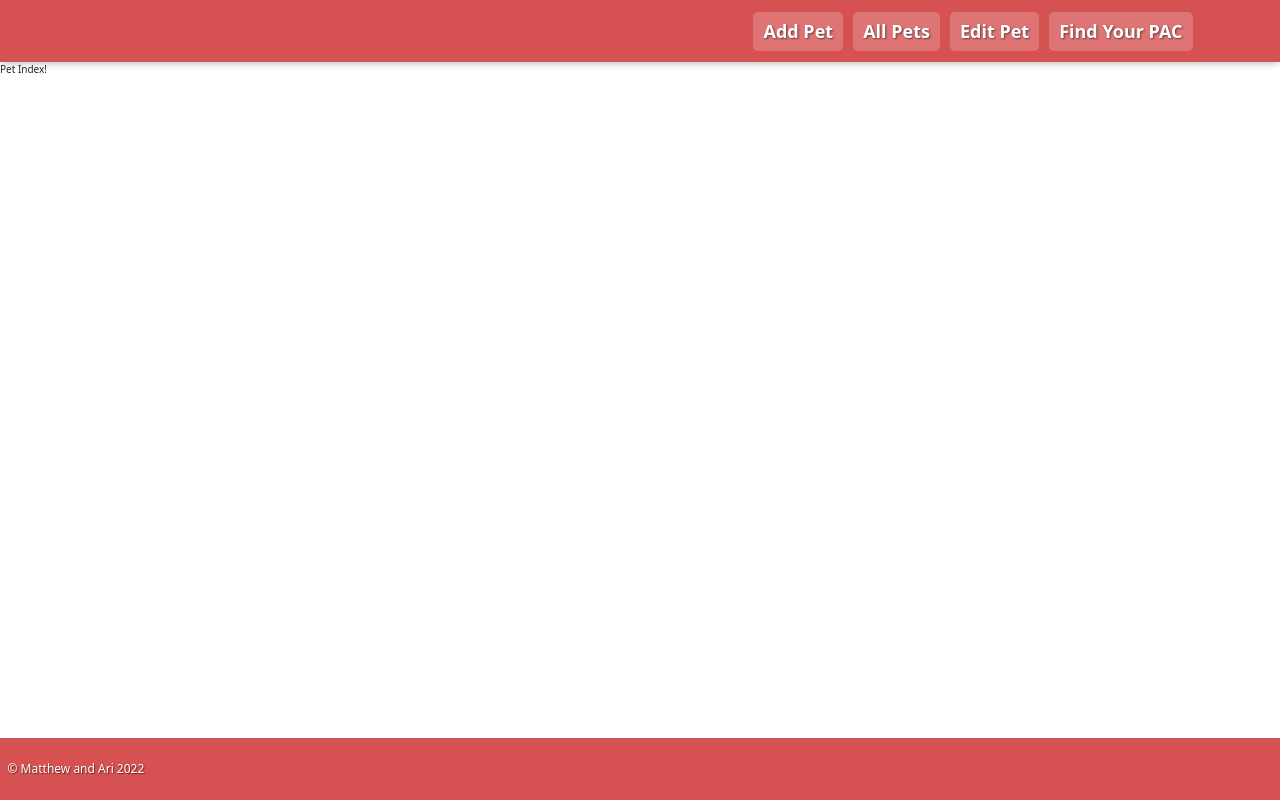
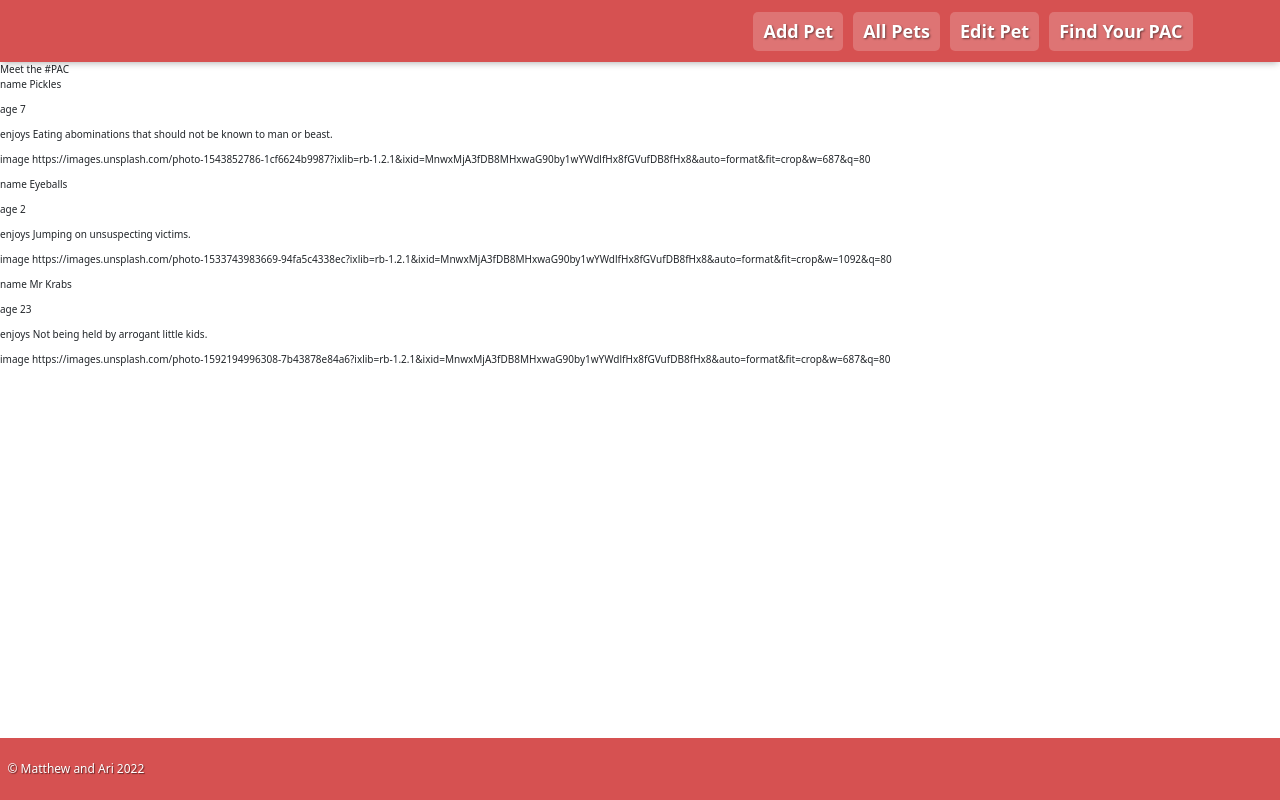
Before and after one commit to learn-academy-2022-foxtrot/cat-tinder-frontend-pets-after-covid, a React (Create React App) app: page /petindex in a window 1280 px wide. Built offline with nearby package versions, Linux system fonts and the light colour scheme.

Commit message:
Acceptance Criteria Complete

```diff
--- a/src/components/Card.js
+++ b/src/components/Card.js
@@ -1,8 +1,13 @@
 import React from 'react'
 
-const Card = () => {
+const Card = (props) => {
   return (
-    <div>Card</div>
+    <div>
+        <p>name {props.name}</p>
+        <p>age {props.age}</p>
+        <p>enjoys {props.enjoys}</p>
+        <p>image {props.image}</p>
+    </div>
   )
 }
 
--- a/src/pages/PetIndex.js
+++ b/src/pages/PetIndex.js
@@ -1,7 +1,23 @@
 import React from "react";
+import mockPets from "../mockPets";
+import Card from "../components/Card";
 
 const PetIndex = () => {
-  return <div>Pet Index!</div>;
+  return (
+    <div>
+      Meet the #PAC
+      {mockPets.map((object) => {
+        return (
+          <Card
+            name={object.name}
+            age={object.age}
+            enjoys={object.enjoys}
+            image={object.image}
+          />
+        );
+      })}
+    </div>
+  );
 };
 
 export default PetIndex;
--- a/src/pages/PetShow.js
+++ b/src/pages/PetShow.js
@@ -1,7 +1,23 @@
 import React from "react";
+import Card from "../components/Card";
+import mockPets from "../mockPets";
 
 const PetShow = () => {
-  return <div>Pet Show!</div>;
+  return (
+    <div>
+      Pet Show!
+      {mockPets.map((object) => {
+        return (
+          <Card
+            name={object.name}
+            age={object.age}
+            enjoys={object.enjoys}
+            image={object.image}
+          />
+        );
+      })}
+    </div>
+  );
 };
 
 export default PetShow;
```
Also changed, not shown: 1 other file (tests, documents, lock files or other folders).
